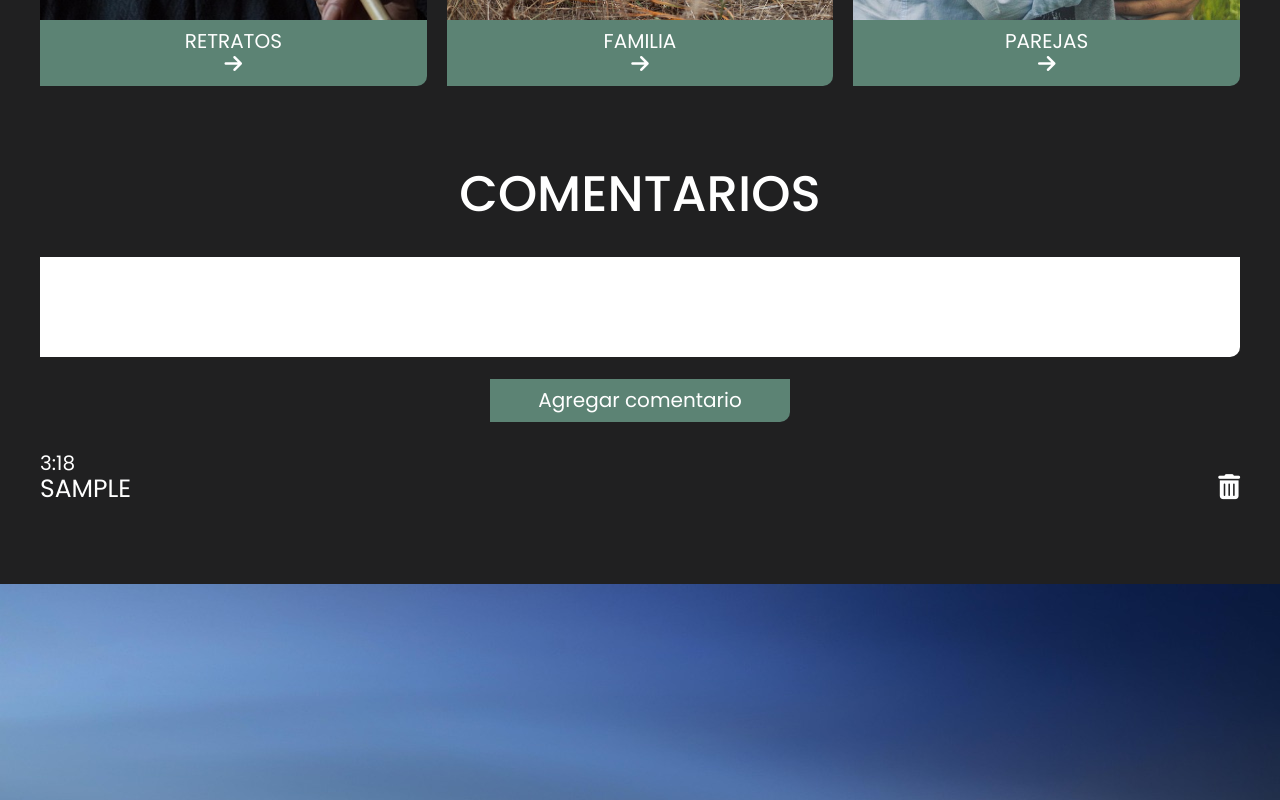
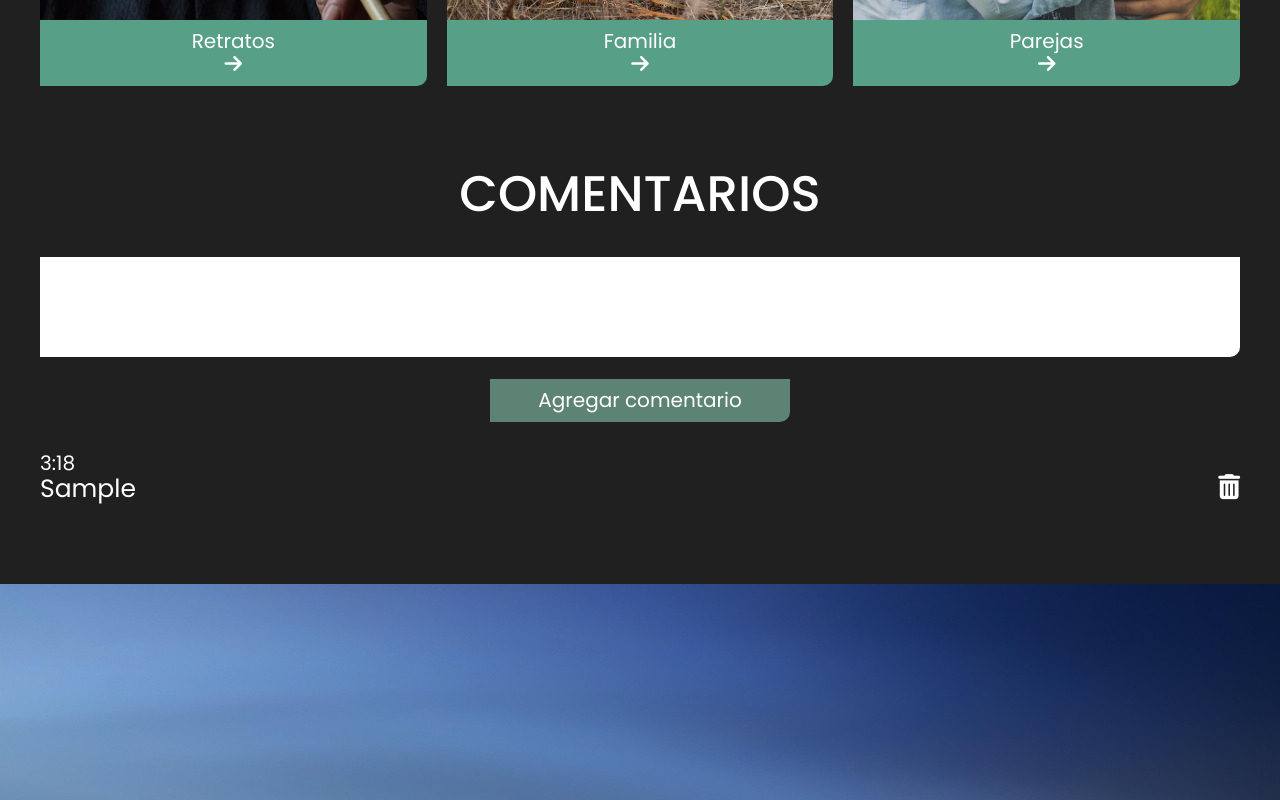
Before and after one commit to jairodev99/landing-photography, a plain HTML site: page index.html in a window 1280 px wide. Both pictures are taken after typing "Sample" into the empty fields and a click on the input "Agregar comentario". Shown: the part 1311-2111 px from the top of the page. Drawn offline with Linux system fonts and the light colour scheme.

Commit message:
update app.css

```diff
--- a/css/app.css
+++ b/css/app.css
@@ -4,7 +4,7 @@
 :root{
     --color-primary: #1B4242;
     --color-secondary: #5C8374;
-    --color-tertiary: #9EC8B9;
+    --color-tertiary: #579f86;
     --color-background: #202021;
 }
 
@@ -25,7 +25,6 @@ html {
     display: block;
     margin: 0 auto;
     width: 1200px;
-    text-transform: uppercase;
 }
 
 /*Globales*/
@@ -35,6 +34,7 @@ html {
     color: #fff;
     margin-top: 80px;
     font-weight: 500;
+    text-transform: uppercase;
 }
 
 /*Header*/
@@ -86,12 +86,12 @@ html {
 .work-item div{
     text-align: center;
     font-size: 20px;
-    background-color: var(--color-secondary);
+    background-color: var(--color-tertiary);
     color: #fff;
     padding: 10px;
     cursor: pointer;
     border-end-end-radius: 10px;
-    transition: background-color 1s ease;
+    transition: background-color 0.5s ease;
 }
 
 .work-item div:hover{
@@ -137,6 +137,7 @@ html {
     border: 0;
     color: #fff;
     border-end-end-radius: 10px;
+    transition: background-color 0.5s ease;
 }
 
 .input-comment input:hover{
@@ -156,6 +157,7 @@ html {
 .comment-list li i{
     text-align: end;
     cursor: pointer;
+    transition: color 0.5s ease;
 }
 
 .comment-list li i:hover{
```
